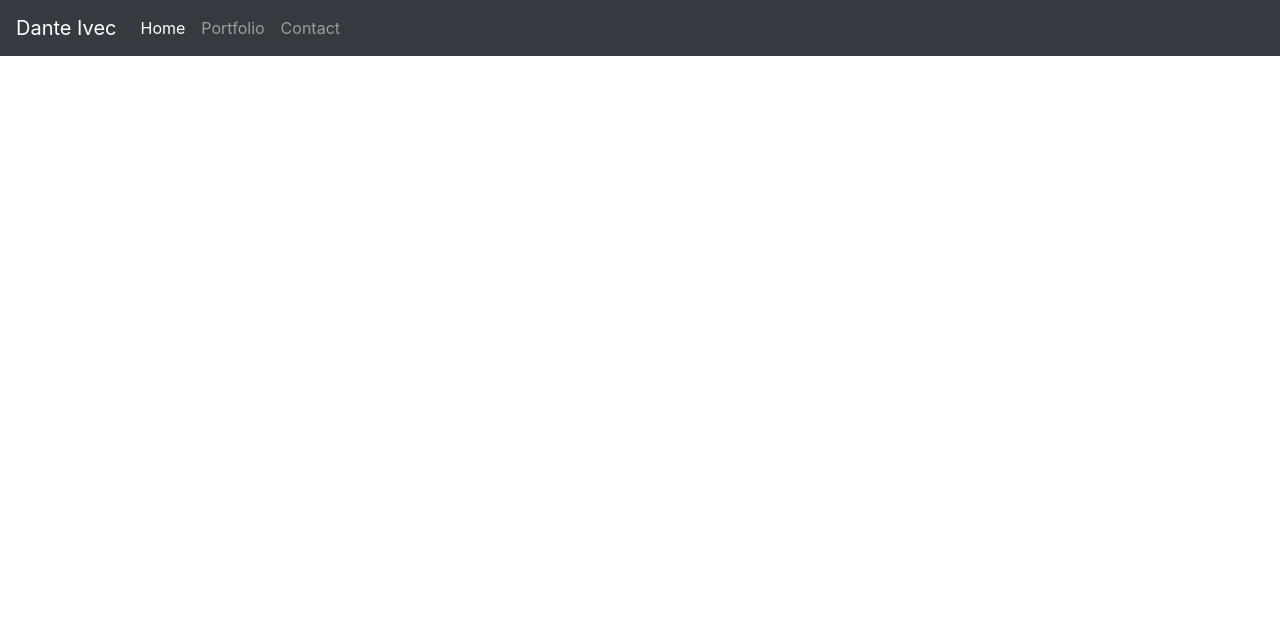
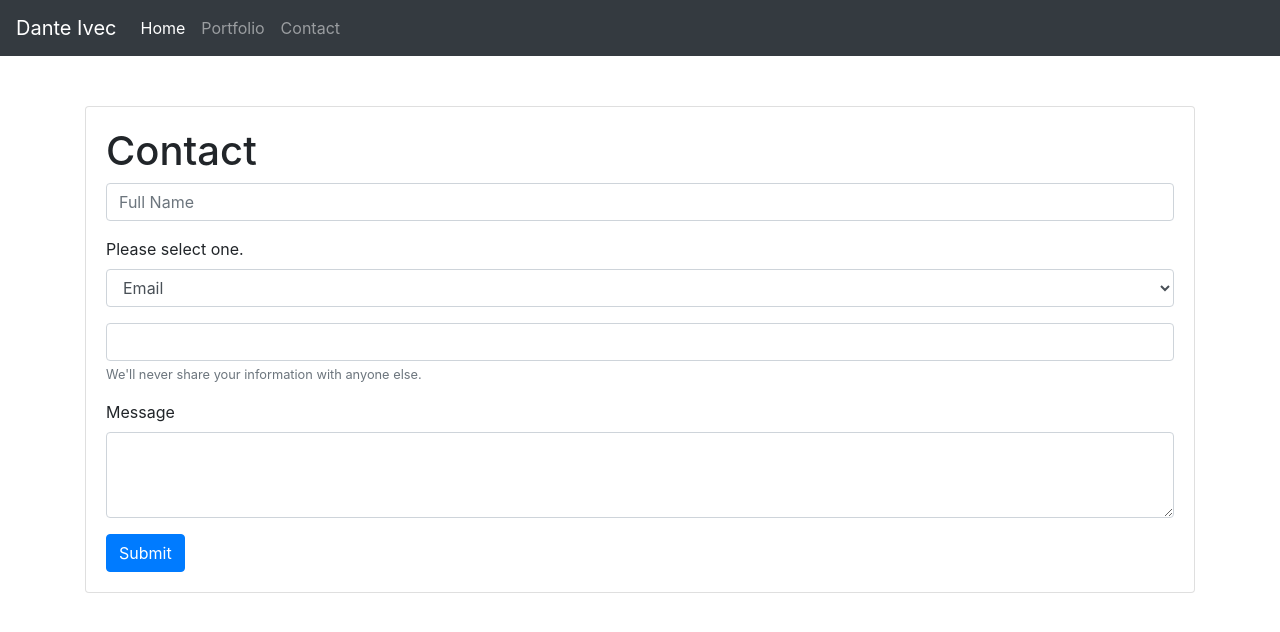
Before and after one commit to rrrossettiii/hw2-responsive-portfolio, a plain HTML site: page contact.html in a window 1280 px wide. Drawn offline with nearby package versions, Linux system fonts and the light colour scheme.

Commit message:
Completed contact form.

```diff
--- a/contact.html
+++ b/contact.html
@@ -60,6 +60,50 @@
 				</div>
 			</div>
 		</nav>
-		<main></main>
+		<main>
+			<!-- Contact Form -->
+			<div class="container">
+				<div class="card" style="margin-top: 50px">
+					<div class="card-body">
+						<form>
+							<h1>Contact</h1>
+							<div class="form-group">
+								<input
+									class="form-control"
+									type="text"
+									placeholder="Full Name"
+								/>
+							</div>
+
+							<div class="form-group">
+								<label for="form-contol">Please select one.</label>
+								<select class="form-control">
+									<option>Email</option>
+									<option>Mobile Phone Number</option>
+									<option>LinkedIn</option>
+								</select>
+							</div>
+
+							<div class="form-group">
+								<input class="form-control" type="text" placeholder="" />
+								<small id="emailHelp" class="form-text text-muted"
+									>We'll never share your information with anyone else.</small
+								>
+							</div>
+
+							<div class="form-group">
+								<label for="exampleFormControlTextarea1">Message</label>
+								<textarea
+									class="form-control"
+									id="exampleFormControlTextarea1"
+									rows="3"
+								></textarea>
+							</div>
+							<button type="submit" class="btn btn-primary">Submit</button>
+						</form>
+					</div>
+				</div>
+			</div>
+		</main>
 	</body>
 </html>
```
